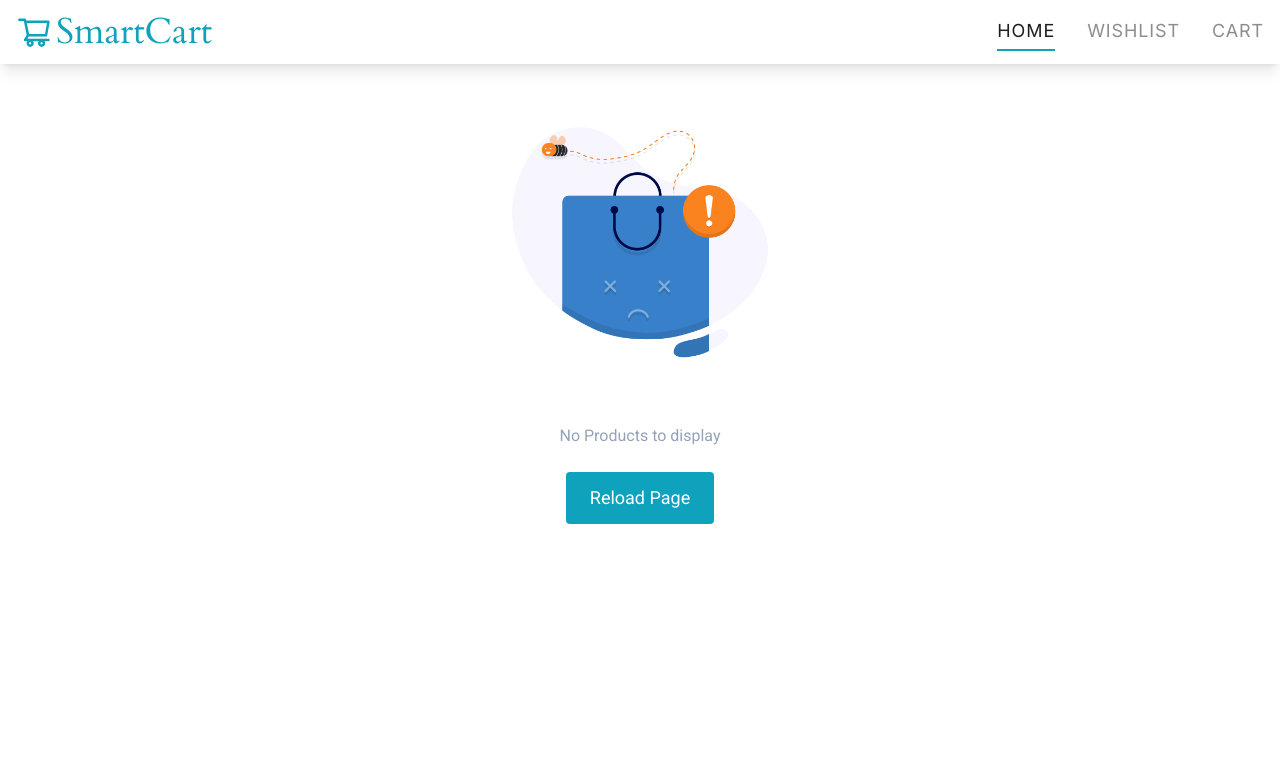
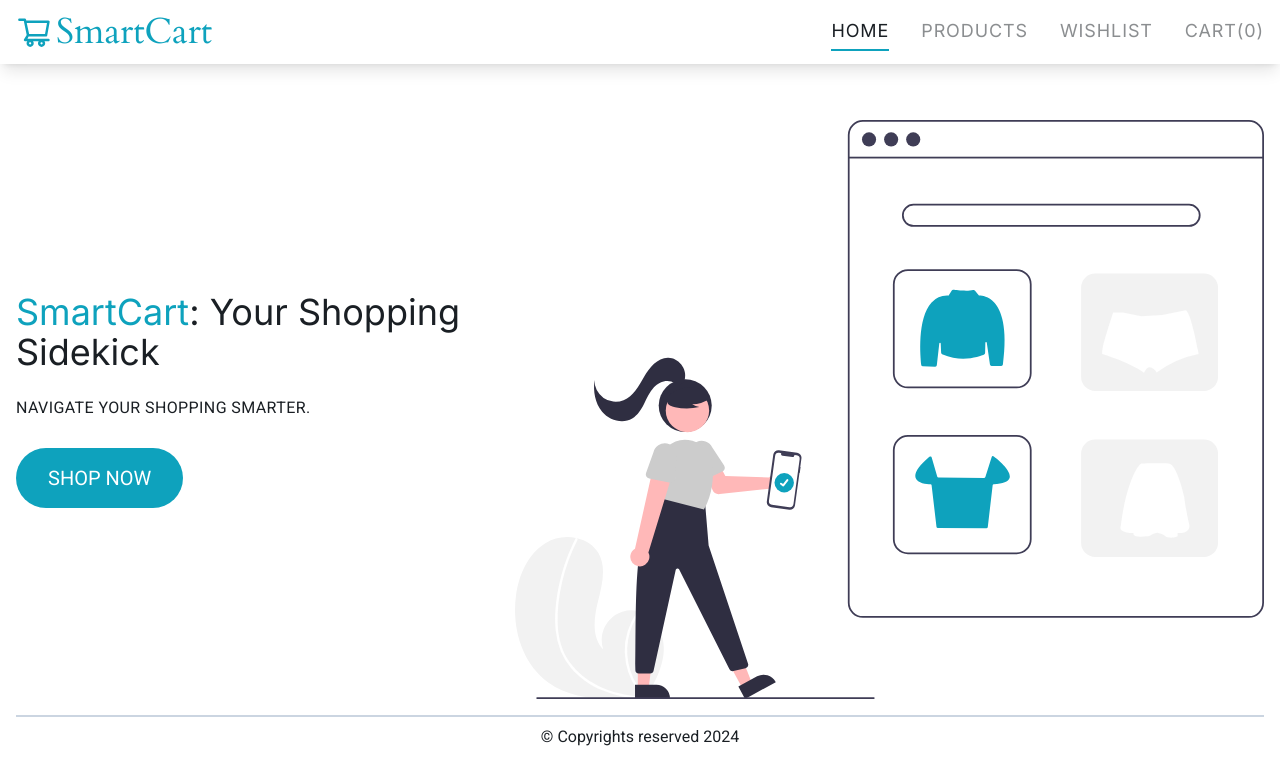
Before and after one commit to prashantsingh181/smart-cart, a React (Vite) app: page / in a window 1280 px wide. Shown: the top 784 px of the page. Built offline with nearby package versions, Linux system fonts and the light colour scheme; no server answers.

Commit message:
added home page

```diff
--- a/src/App.jsx
+++ b/src/App.jsx
@@ -4,6 +4,7 @@ import Layout from "./pages/Layout";
 import Wishlist from "./pages/Wishlist";
 import Cart from "./pages/Cart";
 import Home from "./pages/Home";
+import Products from "./pages/Products";
 import Loader from "./components/loader/Loader";
 import ProductDetails from "./pages/ProductDetails";
 import { getProducts } from "./redux/slices/products";
@@ -19,6 +20,10 @@ const router = createBrowserRouter([
       {
         index: true,
         element: <Home />,
+      },
+      {
+        path: "/products",
+        element: <Products />,
       },
       {
         path: "/wishlist",
--- /dev/null
+++ b/src/components/Footer.jsx
@@ -0,0 +1,13 @@
+import React from 'react'
+
+const Footer = () => {
+    return (
+        <footer
+            class="border-t-2 border-slate-300 text-center py-2 mt-4"
+        >
+            <p>&copy; Copyrights reserved 2024</p>
+        </footer>
+    )
+}
+
+export default Footer
--- /dev/null
+++ b/src/components/Hero.jsx
@@ -0,0 +1,35 @@
+import { useNavigate } from 'react-router-dom';
+import heroImg from "../assets/hero-img.svg"
+
+const Hero = () => {
+    const navigate = useNavigate();
+    return (
+        <div class="md:flex md:flex-row mt-10">
+            <div
+                class="md:w-2/5 flex flex-col justify-center items-center text-gray-600"
+            >
+                <h2
+                    class="font-inter text-4xl mb-4 text-center md:self-start md:text-left"
+                >
+                    <span className="text-accent">SmartCart</span>: Your Shopping Sidekick
+                </h2>
+                <p
+                    class="uppercase tracking-wide text-gray-600 text-center md:self-start md:text-left py-2"
+                >
+                    Navigate Your Shopping Smarter.
+                </p>
+                <button
+                    href=""
+                    class="bg-accent text-white rounded-full py-4 px-8 uppercase text-gray-50 text-xl md:self-start my-5"
+                    onClick={() => navigate("/products")}
+                >Shop now</button
+                >
+            </div>
+            <div class="md:w-3/5">
+                <img src={heroImg} alt="hero banner" />
+            </div>
+        </div>
+    );
+}
+
+export default Hero
--- a/src/components/Navbar.jsx
+++ b/src/components/Navbar.jsx
@@ -1,18 +1,24 @@
 import { useLocation, NavLink } from 'react-router-dom';
+import { useSelector } from 'react-redux';
+import { cartSelector } from '../redux/slices/cart';
 
 const Navbar = ({ isOpen }) => {
     const location = useLocation();
+    const cartItems = useSelector(cartSelector);
     return (
         <nav className={`p-4 font-inter text-lg shadow lg:shadow-none absolute lg:static z-[-10] right-0 top-0 pt-16 lg:p-0 lg:ml-auto w-48 lg:w-auto h-screen lg:h-auto bg-white ${isOpen ? "block" : "hidden"} lg:block`}>
             <ul className="flex flex-col lg:flex-row gap-4 lg:gap-8">
                 <li title="Home">
                     <NavLink to="/" className={({ isActive }) => `${isActive ? "opacity-100 border-b-2 border-accent" : "opacity-50"} hover:opacity-100 tracking-wider py-1 block text-center`}>HOME</NavLink>
                 </li>
+                <li title="Home">
+                    <NavLink to="/products" className={({ isActive }) => `${isActive ? "opacity-100 border-b-2 border-accent" : "opacity-50"} hover:opacity-100 tracking-wider py-1 block text-center`}>PRODUCTS</NavLink>
+                </li>
                 <li title="Wishlist">
                     <NavLink to="/wishlist" className={({ isActive }) => `${isActive ? "opacity-100 border-b-2 border-accent" : "opacity-50"} hover:opacity-100 tracking-wider py-1 block text-center`}>WISHLIST</NavLink>
                 </li>
                 <li title="Cart">
-                    <NavLink to="/cart" className={({ isActive }) => `${isActive ? "opacity-100 border-b-2 border-accent" : "opacity-50"} hover:opacity-100 tracking-wider py-1 block text-center`}>CART</NavLink>
+                    <NavLink to="/cart" className={({ isActive }) => `${isActive ? "opacity-100 border-b-2 border-accent" : "opacity-50"} hover:opacity-100 tracking-wider py-1 block text-center`}>CART({cartItems.length})</NavLink>
                 </li>
             </ul>
         </nav>
--- a/src/components/Popup.jsx
+++ b/src/components/Popup.jsx
@@ -21,7 +21,7 @@ const Popup = () => {
         return (
             <div
                 className={`${popup.isError ? "bg-red-300" : "bg-green-300"
-                    } fixed z-20 top-24 right-8 flex flex-row gap-5 items-center bg-opacity-60 backdrop-blur-sm p-2 rounded border-slate-300 shadow-lg`}
+                    } fixed z-20 top-24 right-8 flex flex-row gap-5 items-center bg-opacity-40 backdrop-blur-sm p-2 rounded border-slate-300 shadow-lg`}
             >
                 <div className="flex flex-row gap-3 items-center">
                     {popup.isError ? (
@@ -29,7 +29,7 @@ const Popup = () => {
                     ) : (
                         <FaCheckCircle className="text-green-500" />
                     )}
-                    <span>{popup.message}</span>
+                    <span className="font-bold">{popup.message}</span>
                 </div>
                 <button className="text-red-500" onClick={() => dispatch(hidePopup())}>
                     <IoMdClose />
--- a/src/pages/Home.jsx
+++ b/src/pages/Home.jsx
@@ -1,32 +1,13 @@
-import { useState } from "react";
-import { useSelector } from "react-redux";
-import { productsSelector } from "../redux/slices/products";
-import PageHeading from "../components/PageHeading";
-import Categories from "../components/Categories";
-import ProductsGrid from "../components/ProductsGrid";
-import { categoriesSelector } from "../redux/slices/categories";
-import EmptyCart from "../components/EmptyCart";
+import Hero from "../components/Hero";
+import Footer from "../components/Footer";
 
 const Home = () => {
-  const [selectedCategory, setSelectedCategory] = useState("all");
-  const products = useSelector(productsSelector);
-  const categories = useSelector(categoriesSelector);
 
-  // getting filtered products according to category selected
-  const filteredProducts =
-    selectedCategory === "all"
-      ? products
-      : products.filter((product) => product.category === selectedCategory);
 
   return (
     <>
-      {products && products.length > 0 ? <><PageHeading heading="Our Products" />
-        {categories && categories.length > 0 && <Categories
-          categories={categories}
-          selectedCategory={selectedCategory}
-          setSelectedCategory={setSelectedCategory}
-        />}
-        <ProductsGrid products={filteredProducts} /></> : <EmptyCart text="No Products to display" buttonText="Reload Page" onClick={() => window.location.reload()} />}
+      <Hero />
+      <Footer />
     </>
   );
 };
--- /dev/null
+++ b/src/pages/Products.jsx
@@ -0,0 +1,34 @@
+import { useState } from "react";
+import { useSelector } from "react-redux";
+import { productsSelector } from "../redux/slices/products";
+import PageHeading from "../components/PageHeading";
+import Categories from "../components/Categories";
+import ProductsGrid from "../components/ProductsGrid";
+import { categoriesSelector } from "../redux/slices/categories";
+import EmptyCart from "../components/EmptyCart";
+
+const Products = () => {
+    const [selectedCategory, setSelectedCategory] = useState("all");
+    const products = useSelector(productsSelector);
+    const categories = useSelector(categoriesSelector);
+    // getting filtered products according to category selected
+    const filteredProducts =
+        selectedCategory === "all"
+            ? products
+            : products.filter((product) => product.category === selectedCategory);
+
+    return (
+        <>
+            {products && products.length > 0 ? <><PageHeading heading="Our Products" />
+                {categories && categories.length > 0 && <Categories
+                    categories={categories}
+                    selectedCategory={selectedCategory}
+                    setSelectedCategory={setSelectedCategory}
+                />}
+                <ProductsGrid products={filteredProducts} /></> : <EmptyCart text="No Products to display" buttonText="Reload Page" onClick={() => window.location.reload()} />}
+        </>
+
+    )
+}
+
+export default Products
--- a/src/pages/Wishlist.jsx
+++ b/src/pages/Wishlist.jsx
@@ -13,7 +13,7 @@ const Wishlist = () => {
       {wishlistProducts && wishlistProducts.length > 0 ? <>
         <PageHeading heading="Wishlist Products" />
         <ProductsGrid products={wishlistProducts} wishListItem />
-      </> : <EmptyCart text="Your wishlist is empty. Let's add some items from products." onClick={() => navigate("/")} buttonText="Add from Products" />}
+      </> : <EmptyCart text="Your wishlist is empty. Let's add some items from products." onClick={() => navigate("/products")} buttonText="Add from Products" />}
     </>
   );
 };
```
Also changed, not shown: src/assets/hero-img.svg (added).
